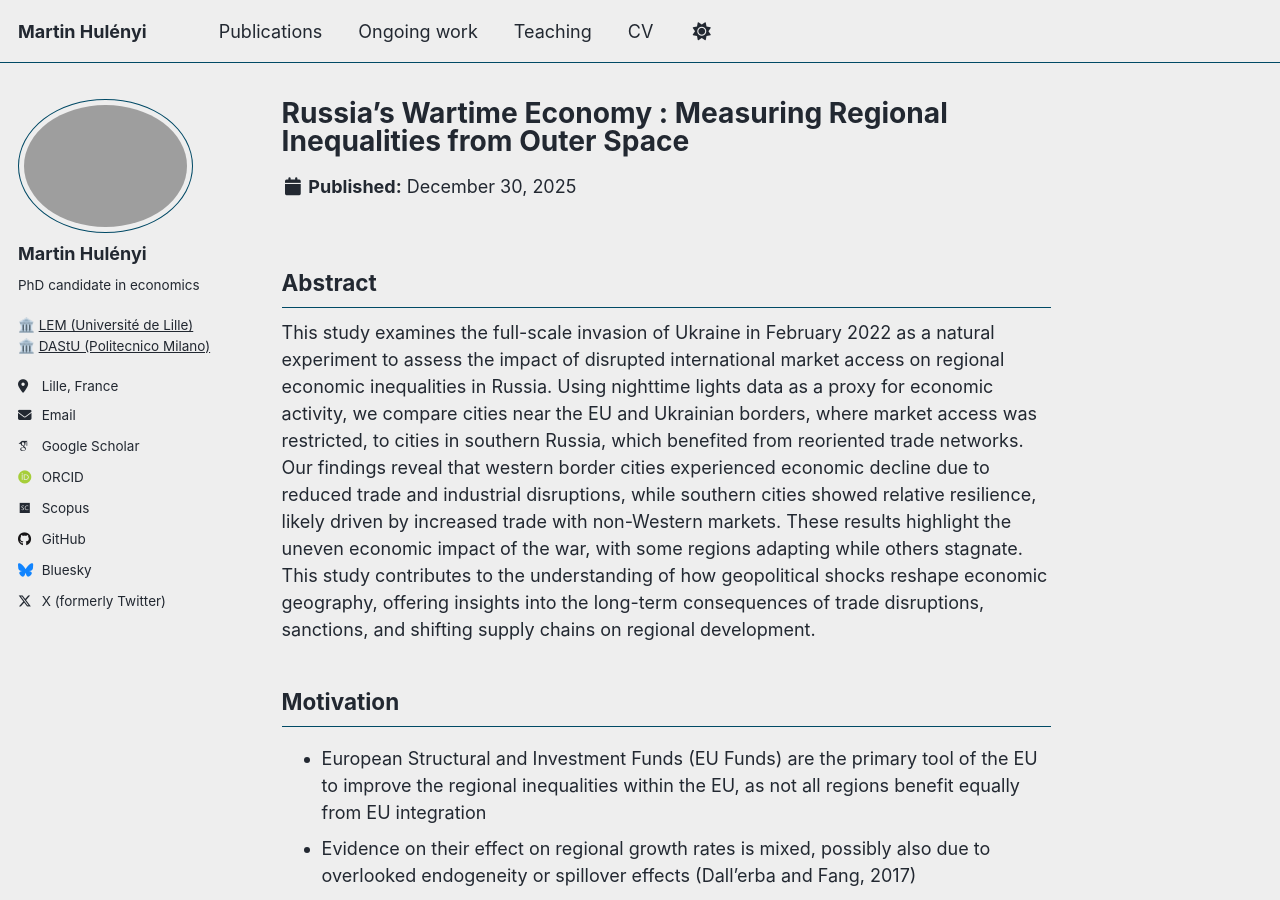
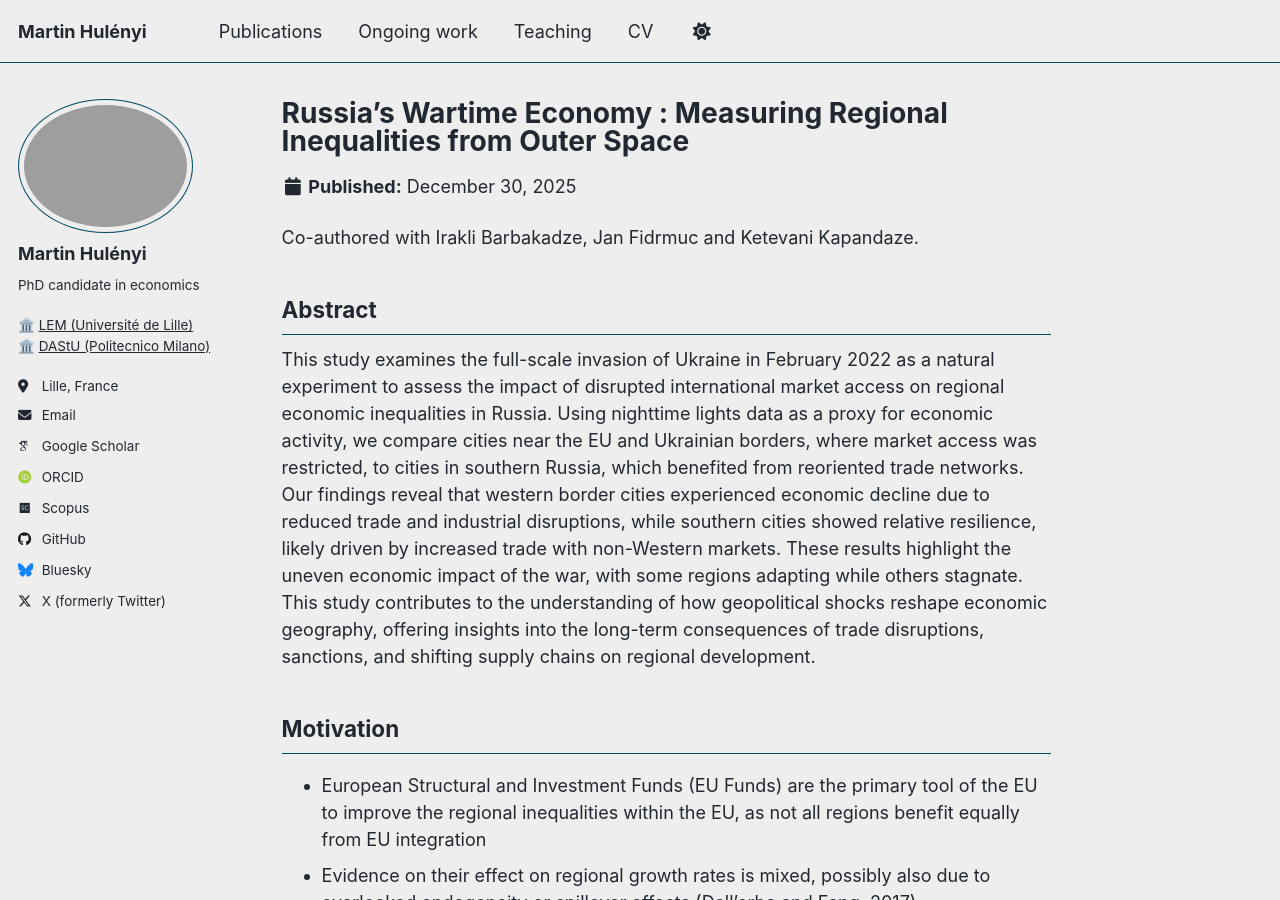
Before and after one commit to martinhulenyi/martinhulenyi.github.io, a Jekyll site: the page built from _ongoing_work/04_russia_sanctions.md, in a window 1280 px wide and 900 px high. Built offline with Jekyll 4.4.1, drawn with Linux system fonts in a browser that asks for light colours; some web fonts are replaced; a script that is not in the unit is left out.

Commit message:
Update 04_russia_sanctions.md

```diff
--- a/_ongoing_work/04_russia_sanctions.md
+++ b/_ongoing_work/04_russia_sanctions.md
@@ -11,6 +11,7 @@ permalink: /publication/russia_sanctions/
 # Shows on the publications OVERVIEW only:
 excerpt: "This study examines the full-scale invasion of Ukraine in February 2022 as a natural experiment to assess the impact of disrupted international market access on regional economic inequalities in Russia. Using nighttime lights data as a proxy for economic activity, we compare cities near the EU and Ukrainian borders, where market access was restricted, to cities in southern Russia, which benefited from reoriented trade networks. Our findings reveal that western border cities experienced economic decline due to reduced trade and industrial disruptions, while southern cities showed relative resilience, likely driven by increased trade with non-Western markets. These results highlight the uneven economic impact of the war, with some regions adapting while others stagnate. This study contributes to the understanding of how geopolitical shocks reshape economic geography, offering insights into the long-term consequences of trade disruptions, sanctions, and shifting supply chains on regional development."
 ---
+Co-authored with Irakli Barbakadze, Jan Fidrmuc and Ketevani Kapandaze.
 
 ## Abstract
 This study examines the full-scale invasion of Ukraine in February 2022 as a natural experiment to assess the impact of disrupted international market access on regional economic inequalities in Russia. Using nighttime lights data as a proxy for economic activity, we compare cities near the EU and Ukrainian borders, where market access was restricted, to cities in southern Russia, which benefited from reoriented trade networks. Our findings reveal that western border cities experienced economic decline due to reduced trade and industrial disruptions, while southern cities showed relative resilience, likely driven by increased trade with non-Western markets. These results highlight the uneven economic impact of the war, with some regions adapting while others stagnate. This study contributes to the understanding of how geopolitical shocks reshape economic geography, offering insights into the long-term consequences of trade disruptions, sanctions, and shifting supply chains on regional development.
```
